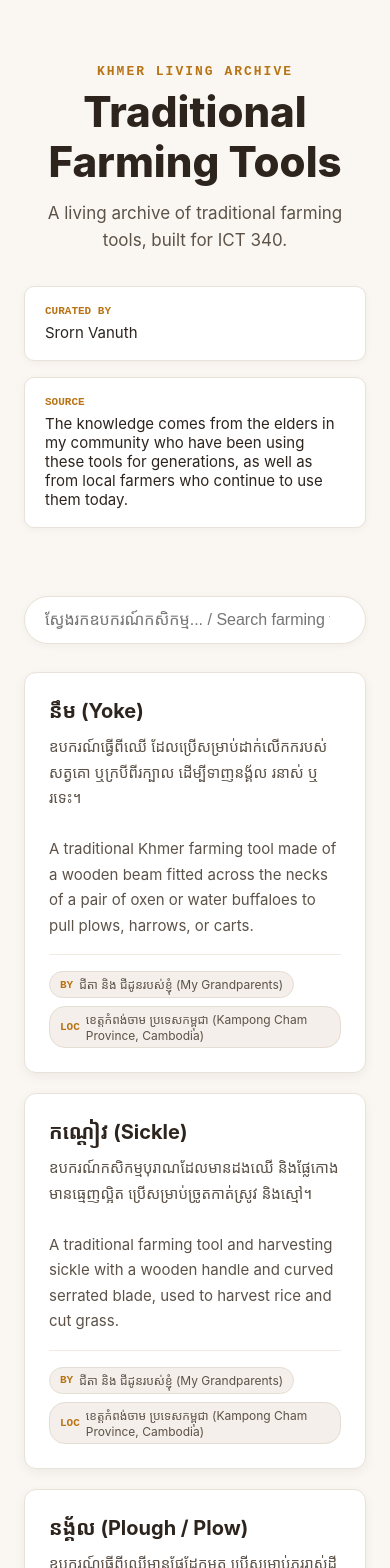
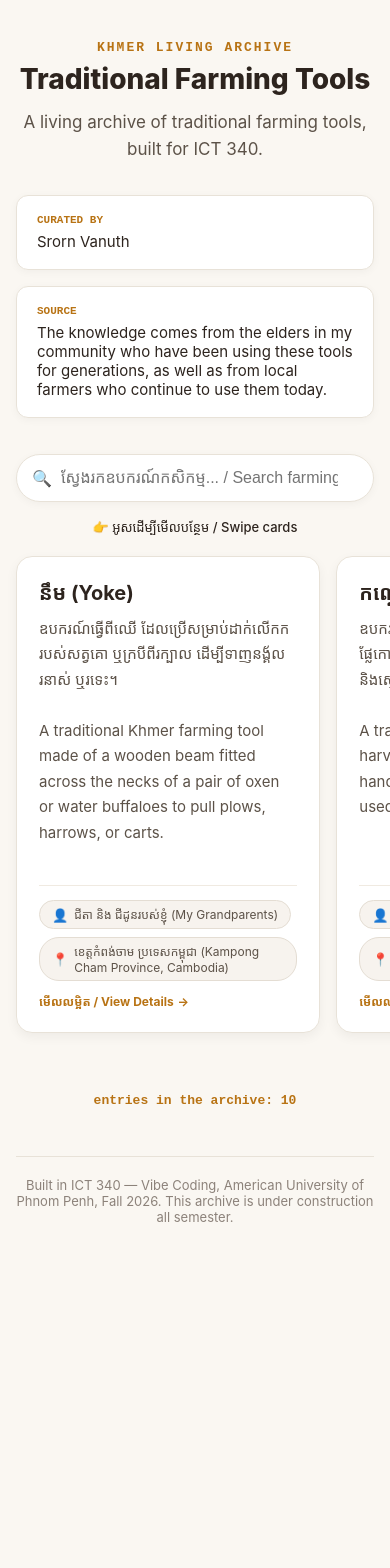
Before and after one commit to NeptrQ/Traditional-Farming-Tools, a Next.js app: page / in a window 390 px wide. Shown: the top 1568 px of the page. After the commit the page ends 1265 px from the top, so only its background shows below. Built offline with nearby package versions, Linux system fonts and the light colour scheme.

Commit message:
Add mobile swipable cards, interactive detail modal, and search improvements

```diff
--- a/app/page.js
+++ b/app/page.js
@@ -3,37 +3,206 @@
 import { useState } from "react";
 import collection from "../collection.config.js";
 import EntryCard from "../components/EntryCard.js";
+import EntryModal from "../components/EntryModal.js";
 import { entries } from "../data/entries.js";
 
 const styles = {
-  wrap: { maxWidth: 960, margin: "0 auto", padding: "64px 24px", color: "#2D241E" },
+  wrap: {
+    maxWidth: 960,
+    margin: "0 auto",
+    padding: "40px 16px",
+    boxSizing: "border-box",
+    color: "#2D241E",
+    width: "100%",
+  },
   header: { textAlign: "center", marginBottom: 36 },
-  kicker: { fontFamily: "'Courier New', monospace", color: "#B87314", fontSize: 13, letterSpacing: 2, fontWeight: 700, margin: "0 0 8px" },
-  title: { fontSize: 42, fontWeight: 800, margin: "0 0 12px", color: "#2D241E", lineHeight: 1.2 },
-  description: { fontSize: 17, color: "#5C5248", lineHeight: 1.6, maxWidth: 640, margin: "0 auto" },
-  metaRow: { display: "grid", gridTemplateColumns: "repeat(auto-fit, minmax(280px, 1fr))", gap: 16, marginTop: 32 },
-  card: { padding: "18px 20px", backgroundColor: "#FFFFFF", border: "1px solid #E8E2D8", borderRadius: 10, boxShadow: "0 2px 8px rgba(0,0,0,0.04)", textAlign: "left" },
-  cardLabel: { fontFamily: "'Courier New', monospace", fontSize: 11, color: "#B87314", fontWeight: 700, margin: 0 },
+  kicker: {
+    fontFamily: "'Courier New', monospace",
+    color: "#B87314",
+    fontSize: 13,
+    letterSpacing: 2,
+    fontWeight: 700,
+    margin: "0 0 8px",
+  },
+  title: {
+    fontSize: "clamp(28px, 6vw, 42px)",
+    fontWeight: 800,
+    margin: "0 0 12px",
+    color: "#2D241E",
+    lineHeight: 1.2,
+    wordBreak: "break-word",
+  },
+  description: {
+    fontSize: 17,
+    color: "#5C5248",
+    lineHeight: 1.6,
+    maxWidth: 640,
+    margin: "0 auto",
+  },
+  metaRow: {
+    display: "grid",
+    gridTemplateColumns: "repeat(auto-fit, minmax(min(100%, 260px), 1fr))",
+    gap: 16,
+    marginTop: 32,
+  },
+  card: {
+    padding: "18px 20px",
+    backgroundColor: "#FFFFFF",
+    border: "1px solid #E8E2D8",
+    borderRadius: 12,
+    boxShadow: "0 2px 8px rgba(0,0,0,0.04)",
+    textAlign: "left",
+    boxSizing: "border-box",
+  },
+  cardLabel: {
+    fontFamily: "'Courier New', monospace",
+    fontSize: 11,
+    color: "#B87314",
+    fontWeight: 700,
+    margin: 0,
+  },
   cardValue: { fontSize: 15, color: "#2D241E", margin: "6px 0 0" },
-  input: { width: "100%", padding: "14px 20px", fontSize: 16, backgroundColor: "#FFFFFF", border: "1px solid #E8E2D8", borderRadius: 28, color: "#2D241E", boxSizing: "border-box", boxShadow: "0 2px 8px rgba(0,0,0,0.04)", outline: "none", marginTop: 32 },
-  grid: { display: "grid", gridTemplateColumns: "repeat(auto-fill, minmax(300px, 1fr))", gap: 20, marginTop: 28 },
-  empty: { padding: 40, textAlign: "center", color: "#5C5248", backgroundColor: "#FFFFFF", border: "1px dashed #E8E2D8", borderRadius: 12, marginTop: 28 },
-  count: { fontFamily: "'Courier New', monospace", fontSize: 13, color: "#B87314", fontWeight: 700, marginTop: 40, textAlign: "center" },
-  footer: { marginTop: 48, paddingTop: 20, borderTop: "1px solid #E8E2D8", fontSize: 13, color: "#8C827A", textAlign: "center" },
+  inputWrap: { position: "relative", marginTop: 32 },
+  input: {
+    width: "100%",
+    padding: "14px 20px 14px 44px",
+    fontSize: 16,
+    backgroundColor: "#FFFFFF",
+    border: "1px solid #E8E2D8",
+    borderRadius: 28,
+    color: "#2D241E",
+    boxSizing: "border-box",
+    boxShadow: "0 2px 8px rgba(0,0,0,0.04)",
+    outline: "none",
+    transition: "border-color 0.2s ease, box-shadow 0.2s ease",
+  },
+  searchIcon: {
+    position: "absolute",
+    left: 16,
+    top: "50%",
+    transform: "translateY(-50%)",
+    fontSize: 16,
+    color: "#8C827A",
+    pointerEvents: "none",
+  },
+  empty: {
+    padding: "48px 20px",
+    textAlign: "center",
+    backgroundColor: "#FFFFFF",
+    border: "1px dashed #E8E2D8",
+    borderRadius: 16,
+    marginTop: 28,
+  },
+  emptyTitle: {
+    margin: 0,
+    fontSize: 16,
+    fontWeight: 700,
+    color: "#2D241E",
+  },
+  emptySubtitle: {
+    margin: "6px 0 0",
+    fontSize: 14,
+    color: "#5C5248",
+  },
+  count: {
+    fontFamily: "'Courier New', monospace",
+    fontSize: 13,
+    color: "#B87314",
+    fontWeight: 700,
+    marginTop: 40,
+    textAlign: "center",
+  },
+  footer: {
+    marginTop: 48,
+    paddingTop: 20,
+    borderTop: "1px solid #E8E2D8",
+    fontSize: 13,
+    color: "#8C827A",
+    textAlign: "center",
+  },
 };
 
 export default function Home() {
   const [query, setQuery] = useState("");
+  const [selectedEntry, setSelectedEntry] = useState(null);
 
-  const filtered = entries.filter((entry) => {
-    const q = query.trim().toLowerCase();
+  const filtered = (entries || []).filter((entry) => {
+    const q = (query || "").trim().toLowerCase();
     if (!q) return true;
-    const target = `${entry.title} ${entry.description} ${entry.contributor || ""} ${entry.place || ""}`.toLowerCase();
-    return target.includes(q);
+
+    const title = (entry?.title || "").toLowerCase();
+    if (q.length === 1) {
+      return title.includes(q);
+    }
+
+    const description = (entry?.description || "").toLowerCase();
+    return title.includes(q) || description.includes(q);
   });
 
   return (
     <main style={styles.wrap}>
+      <style>{`
+        .swipe-container {
+          display: flex;
+          flex-direction: row;
+          overflow-x: auto;
+          scroll-snap-type: x mandatory;
+          scroll-behavior: smooth;
+          -webkit-overflow-scrolling: touch;
+          gap: 16px;
+          padding: 8px 16px 20px;
+          margin: 20px -16px 0;
+          scrollbar-width: none;
+          -ms-overflow-style: none;
+        }
+        .swipe-container::-webkit-scrollbar {
+          display: none;
+        }
+        .swipe-card {
+          flex: 0 0 85%;
+          max-width: 85%;
+          scroll-snap-align: center;
+          box-sizing: border-box;
+        }
+        .entry-card:hover {
+          transform: translateY(-4px);
+          box-shadow: 0 10px 24px rgba(0, 0, 0, 0.08);
+          border-color: #D8CFC4;
+        }
+        .search-input:focus {
+          border-color: #B87314 !important;
+          box-shadow: 0 0 0 3px rgba(184, 115, 20, 0.15), 0 2px 8px rgba(0,0,0,0.04) !important;
+        }
+        .mobile-swipe-hint {
+          display: flex;
+          align-items: center;
+          justify-content: center;
+          gap: 6px;
+          font-size: 13px;
+          color: "#8C827A";
+          margin: 16px 0 -8px;
+          font-weight: 500;
+        }
+        @media (min-width: 641px) {
+          .swipe-container {
+            display: grid !important;
+            grid-template-columns: repeat(auto-fill, minmax(280px, 1fr)) !important;
+            overflow-x: visible !important;
+            padding: 0 !important;
+            margin: 28px 0 0 !important;
+            gap: 20px !important;
+          }
+          .swipe-card {
+            flex: unset !important;
+            max-width: 100% !important;
+            scroll-snap-align: unset !important;
+          }
+          .mobile-swipe-hint {
+            display: none !important;
+          }
+        }
+      `}</style>
+
       <header style={styles.header}>
         <p style={styles.kicker}>KHMER LIVING ARCHIVE</p>
         <h1 style={styles.title}>{collection.name}</h1>
@@ -50,22 +219,35 @@ export default function Home() {
         </div>
       </header>
 
+      <div style={styles.inputWrap}>
+        <span style={styles.searchIcon}>🔍</span>
         <input
           type="search"
           placeholder="ស្វែងរកឧបករណ៍កសិកម្ម... / Search farming tools..."
           value={query}
           onChange={(e) => setQuery(e.target.value)}
           style={styles.input}
+          className="search-input"
         />
+      </div>
 
       {filtered.length > 0 ? (
-        <div style={styles.grid}>
-          {filtered.map((entry) => <EntryCard key={entry.id} entry={entry} />)}
+        <>
+          <div className="mobile-swipe-hint">👉 អូសដើម្បីមើលបន្ថែម / Swipe cards</div>
+          <div className="swipe-container">
+            {filtered.map((entry) => (
+              <EntryCard
+                key={entry.id}
+                entry={entry}
+                onSelect={setSelectedEntry}
+              />
+            ))}
           </div>
+        </>
       ) : (
         <div style={styles.empty}>
-          <p style={{ margin: 0, fontSize: 16, fontWeight: 600, color: "#2D241E" }}>រកមិនឃើញឧបករណ៍កសិកម្មទេ។</p>
-          <p style={{ margin: "6px 0 0", fontSize: 14 }}>No farming tools found.</p>
+          <p style={styles.emptyTitle}>រកមិនឃើញឧបករណ៍កសិកម្មទេ។</p>
+          <p style={styles.emptySubtitle}>No farming tools found.</p>
         </div>
       )}
 
@@ -74,6 +256,11 @@ export default function Home() {
       <footer style={styles.footer}>
         Built in ICT 340 — Vibe Coding, American University of Phnom Penh, Fall 2026. This archive is under construction all semester.
       </footer>
+
+      <EntryModal
+        entry={selectedEntry}
+        onClose={() => setSelectedEntry(null)}
+      />
     </main>
   );
 }
--- a/components/EntryCard.js
+++ b/components/EntryCard.js
@@ -1,102 +1,72 @@
-// EntryCard shows one archive entry: title, description, contributor, place.
-
-const fontFamily =
-  "-apple-system, BlinkMacSystemFont, 'Segoe UI', Roboto, " +
-  "'Noto Sans Khmer', 'Leelawadee UI', 'Khmer UI', sans-serif";
-
+// EntryCard displays an archive item: title, description, and metadata.
 const styles = {
   card: {
     backgroundColor: "#FFFFFF",
     border: "1px solid #E8E2D8",
-    borderRadius: 12,
+    borderRadius: 16,
     boxShadow: "0 4px 12px rgba(0, 0, 0, 0.05)",
-    padding: 24,
+    padding: 22,
     display: "flex",
     flexDirection: "column",
-    fontFamily: fontFamily,
+    boxSizing: "border-box",
+    overflowWrap: "break-word",
+    wordBreak: "break-word",
+    cursor: "pointer",
+    transition: "transform 0.2s ease, box-shadow 0.2s ease, border-color 0.2s ease",
   },
-  title: {
-    fontSize: 20,
-    fontWeight: 700,
-    color: "#2D241E",
-    margin: "0 0 10px",
-  },
-  description: {
-    fontSize: 15,
-    lineHeight: 1.7,
-    color: "#5C5248",
-    overflowWrap: "break-word",
-    whiteSpace: "pre-line",
-    margin: "0 0 16px",
-    flexGrow: 1,
-  },
-  emptyDescription: {
-    fontSize: 15,
-    fontStyle: "italic",
-    color: "#8C827A",
-    margin: "0 0 16px",
-  },
-  footer: {
-    display: "flex",
-    flexWrap: "wrap",
-    gap: 8,
-    marginTop: "auto",
-    paddingTop: 16,
-    borderTop: "1px solid #F0EAE1",
-  },
-  pill: {
-    display: "inline-flex",
-    alignItems: "center",
-    gap: 6,
-    padding: "4px 10px",
-    borderRadius: 16,
-    backgroundColor: "#F4EFEA",
-    border: "1px solid #E4DDD3",
-    fontSize: 12,
-    color: "#5C5248",
-  },
-  pillLabel: {
-    fontFamily: "'Courier New', monospace",
-    fontSize: 11,
-    color: "#B87314",
-    fontWeight: 700,
-    margin: 0,
-  },
+  title: { fontSize: 20, fontWeight: 700, color: "#2D241E", margin: "0 0 10px" },
+  desc: { fontSize: 15, lineHeight: 1.7, color: "#5C5248", whiteSpace: "pre-line", margin: "0 0 16px", flexGrow: 1 },
+  emptyDesc: { fontSize: 15, fontStyle: "italic", color: "#8C827A", margin: "0 0 16px" },
+  footer: { display: "flex", flexWrap: "wrap", gap: 8, marginTop: "auto", paddingTop: 14, borderTop: "1px solid #F0EAE1" },
+  pill: { display: "inline-flex", alignItems: "center", gap: 6, padding: "5px 12px", borderRadius: 20, backgroundColor: "#F7F3EE", border: "1px solid #E4DDD3", fontSize: 12, color: "#5C5248" },
+  pillIcon: { fontSize: 13 },
+  viewHint: { fontSize: 12, color: "#B87314", fontWeight: 700, marginTop: 12, display: "flex", alignItems: "center", gap: 4 },
 };
 
-export default function EntryCard({ entry }) {
+export default function EntryCard({ entry, onSelect }) {
   if (!entry) {
     return (
-      <article style={styles.card}>
-        <p style={styles.emptyDescription}>Entry information unavailable.</p>
+      <article style={styles.card} className="entry-card swipe-card">
+        <p style={styles.emptyDesc}>Entry information unavailable.</p>
       </article>
     );
   }
 
   return (
-    <article style={styles.card}>
-      <h2 style={styles.title}>{entry.title}</h2>
+    <article
+      style={styles.card}
+      className="entry-card swipe-card"
+      onClick={() => onSelect?.(entry)}
+      role="button"
+      tabIndex={0}
+      onKeyDown={(e) => (e.key === "Enter" || e.key === " ") && onSelect?.(entry)}
+    >
+      <h2 style={styles.title}>{entry.title || "Untitled Entry"}</h2>
       {entry.description ? (
-        <p style={styles.description}>{entry.description}</p>
+        <p style={styles.desc}>{entry.description}</p>
       ) : (
-        <p style={styles.emptyDescription}>Description coming soon.</p>
+        <p style={styles.emptyDesc}>Description coming soon.</p>
       )}
       {(entry.contributor || entry.place) && (
         <footer style={styles.footer}>
           {entry.contributor && (
             <div style={styles.pill}>
-              <span style={styles.pillLabel}>BY</span>
+              <span style={styles.pillIcon}>👤</span>
               <span>{entry.contributor}</span>
             </div>
           )}
           {entry.place && (
             <div style={styles.pill}>
-              <span style={styles.pillLabel}>LOC</span>
+              <span style={styles.pillIcon}>📍</span>
               <span>{entry.place}</span>
             </div>
           )}
         </footer>
       )}
+      <div style={styles.viewHint}>
+        <span>មើលលម្អិត / View Details</span>
+        <span>→</span>
+      </div>
     </article>
   );
 }
--- /dev/null
+++ b/components/EntryModal.js
@@ -0,0 +1,40 @@
+// EntryModal displays full details of a selected tool in an interactive popup.
+"use client";
+
+import { useEffect } from "react";
+
+const styles = {
+  backdrop: { position: "fixed", inset: 0, backgroundColor: "rgba(30, 24, 18, 0.6)", backdropFilter: "blur(4px)", display: "flex", alignItems: "center", justifyContent: "center", padding: 16, zIndex: 1000, boxSizing: "border-box" },
+  modal: { backgroundColor: "#FFFFFF", borderRadius: 20, border: "1px solid #E8E2D8", boxShadow: "0 20px 48px rgba(0, 0, 0, 0.18)", maxWidth: 580, width: "100%", maxHeight: "90vh", overflowY: "auto", padding: "28px 24px", position: "relative", boxSizing: "border-box", display: "flex", flexDirection: "column" },
+  closeBtn: { position: "absolute", top: 16, right: 16, background: "#F4EFEA", border: "1px solid #E4DDD3", borderRadius: "50%", width: 36, height: 36, display: "flex", alignItems: "center", justifyContent: "center", fontSize: 16, cursor: "pointer", color: "#5C5248" },
+  title: { fontSize: 24, fontWeight: 800, color: "#2D241E", margin: "0 0 16px", paddingRight: 40 },
+  desc: { fontSize: 16, lineHeight: 1.8, color: "#4A3F35", whiteSpace: "pre-line", margin: "0 0 24px" },
+  footer: { display: "flex", flexDirection: "column", gap: 10, paddingTop: 18, borderTop: "1px solid #F0EAE1" },
+  badge: { display: "inline-flex", alignItems: "center", gap: 8, padding: "8px 14px", borderRadius: 12, backgroundColor: "#FAF7F2", border: "1px solid #E8E2D8", fontSize: 13, color: "#2D241E" },
+};
+
+export default function EntryModal({ entry, onClose }) {
+  useEffect(() => {
+    const onKey = (e) => e.key === "Escape" && onClose();
+    window.addEventListener("keydown", onKey);
+    return () => window.removeEventListener("keydown", onKey);
+  }, [onClose]);
+
+  if (!entry) return null;
+
+  return (
+    <div style={styles.backdrop} onClick={onClose} role="dialog" aria-modal="true">
+      <div style={styles.modal} onClick={(e) => e.stopPropagation()}>
+        <button style={styles.closeBtn} onClick={onClose} aria-label="Close details">✕</button>
+        <h2 style={styles.title}>{entry.title}</h2>
+        <p style={styles.desc}>{entry.description}</p>
+        {(entry.contributor || entry.place) && (
+          <div style={styles.footer}>
+            {entry.contributor && <div style={styles.badge}><span>👤</span><span>{entry.contributor}</span></div>}
+            {entry.place && <div style={styles.badge}><span>📍</span><span>{entry.place}</span></div>}
+          </div>
+        )}
+      </div>
+    </div>
+  );
+}
```
Lines whose indentation alone changed are shown as unchanged.
